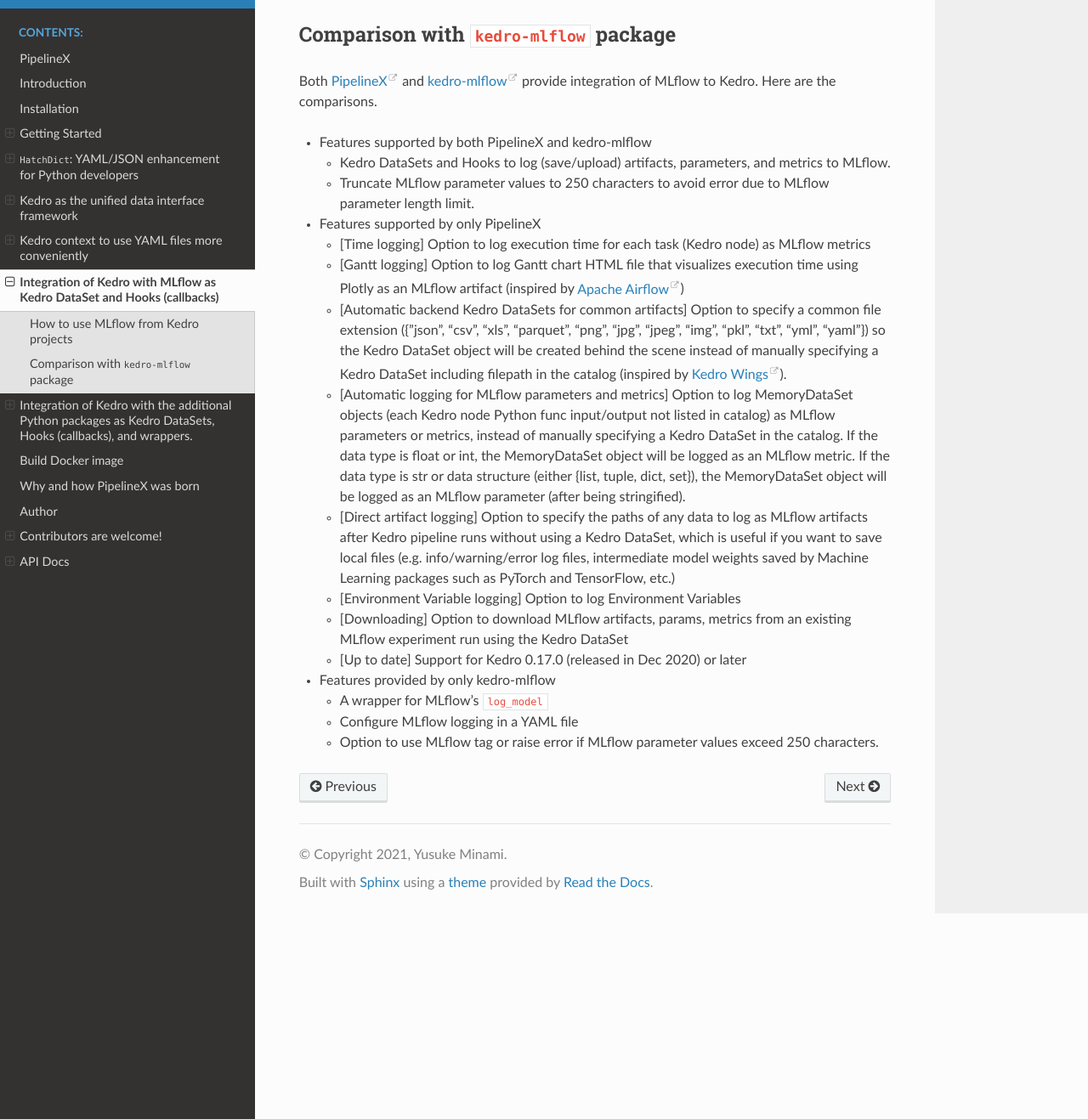
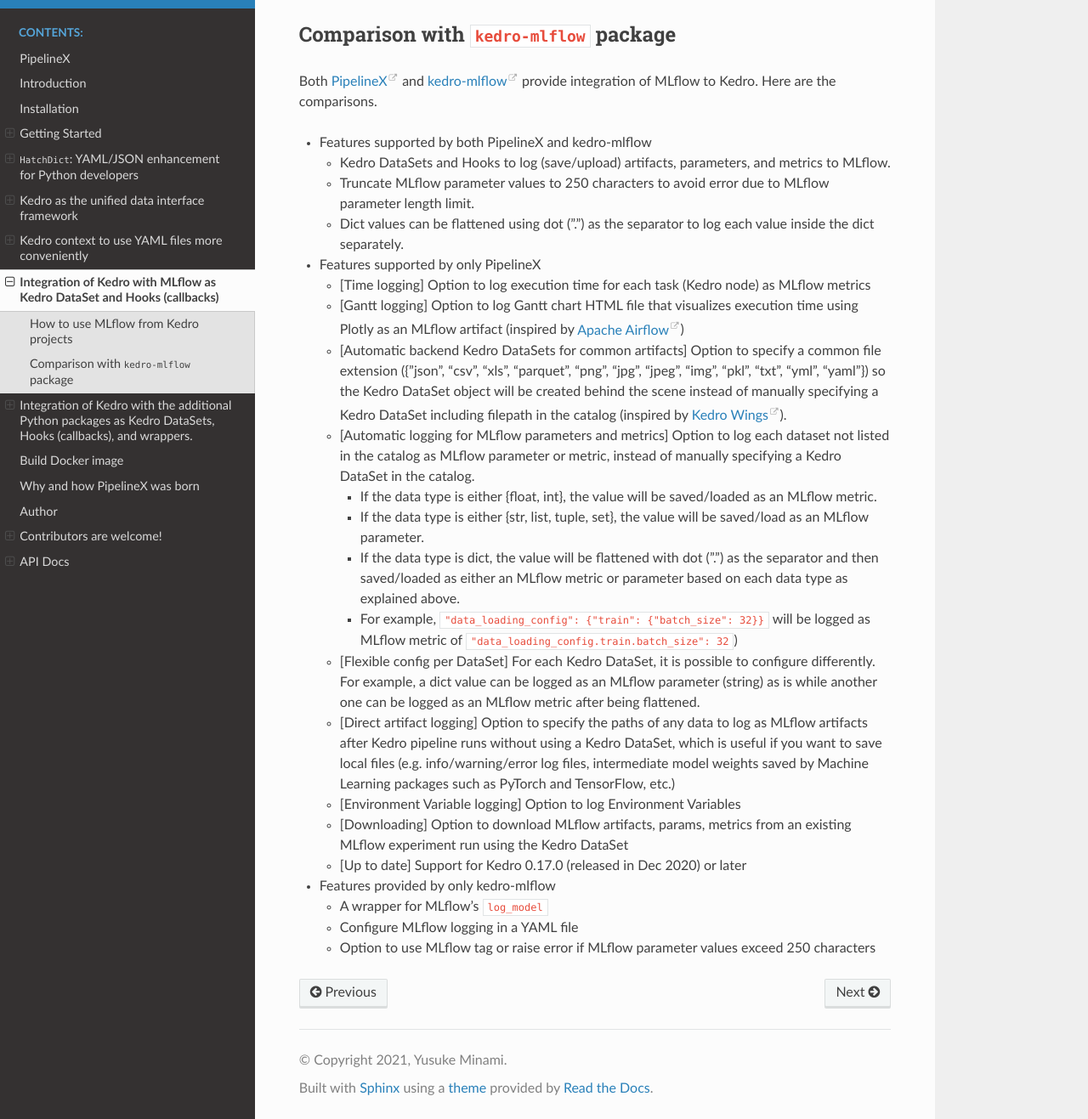
Before and after one commit to Minyus/pipelinex, a Sphinx documentation site: the page built from docs/source/contents/07.md, in a window 1280 px wide and 1400 px high, scrolled down 3249 px, cut to the strip 83-1400 px from the top of the window. Shown: the whole strip at 85% size. Built offline with Sphinx 7.4.7 and the Read the Docs theme 2.0.0, drawn with Linux system fonts in a browser that asks for light colours; the version number could not be read and is left out.

Commit message:
[Docs] Update

```diff
--- a/docs/source/contents/07.md
+++ b/docs/source/contents/07.md
@@ -135,14 +135,22 @@
 - Features supported by both PipelineX and kedro-mlflow
   - Kedro DataSets and Hooks to log (save/upload) artifacts, parameters, and metrics to MLflow.
   - Truncate MLflow parameter values to 250 characters to avoid error due to MLflow parameter length limit.
+  - Dict values can be flattened using dot (".") as the separator to log each value inside the dict separately.
 
 - Features supported by only PipelineX
   - [Time logging] Option to log execution time for each task (Kedro node) as MLflow metrics
   - [Gantt logging] Option to log Gantt chart HTML file that visualizes execution time using Plotly as an MLflow artifact (inspired by [Apache Airflow](https://airflow.apache.org/docs/apache-airflow/stable/ui.html#gantt-chart))
   - [Automatic backend Kedro DataSets for common artifacts] Option to specify a common file extension ({"json", "csv", "xls", "parquet", "png", "jpg", "jpeg", "img", "pkl", "txt", "yml", "yaml"}) so the Kedro DataSet object will be created behind the scene instead of manually specifying a Kedro DataSet including filepath in the catalog (inspired by [Kedro Wings](https://github.com/tamsanh/kedro-wings#default-datasets)).
-  - [Automatic logging for MLflow parameters and metrics] Option to log MemoryDataSet objects (each Kedro node Python func input/output not listed in catalog) as MLflow parameters or metrics, instead of manually specifying a Kedro DataSet in the catalog.
-  If the data type is float or int, the MemoryDataSet object will be logged as an MLflow metric.
-  If the data type is str or data structure (either {list, tuple, dict, set}), the MemoryDataSet object will be logged as an MLflow parameter (after being stringified).
+  - [Automatic logging for MLflow parameters and metrics] Option to log each dataset not listed in the catalog as MLflow parameter or metric, instead of manually specifying a Kedro DataSet in the catalog.
+    - If the data type is either {float, int}, the value will be saved/loaded
+    as an MLflow metric.
+    - If the data type is either {str, list, tuple, set}, the value will be
+    saved/load as an MLflow parameter.
+    - If the data type is dict, the value will be flattened with dot (".") as
+    the separator and then saved/loaded as either an MLflow metric or parameter
+    based on each data type as explained above.
+    - For example, `"data_loading_config": {"train": {"batch_size": 32}}` will be logged as MLflow metric of `"data_loading_config.train.batch_size": 32`)
+  - [Flexible config per DataSet] For each Kedro DataSet, it is possible to configure differently. For example, a dict value can be logged as an MLflow parameter (string) as is while another one can be logged as an MLflow metric after being flattened.
   - [Direct artifact logging] Option to specify the paths of any data to log as MLflow artifacts after Kedro pipeline runs without using a Kedro DataSet, which is useful if you want to save local files (e.g. info/warning/error log files, intermediate model weights saved by Machine Learning packages such as PyTorch and TensorFlow, etc.)
   - [Environment Variable logging] Option to log Environment Variables
   - [Downloading] Option to download MLflow artifacts, params, metrics from an existing MLflow experiment run using the Kedro DataSet
@@ -151,4 +159,4 @@
 - Features provided by only kedro-mlflow
   - A wrapper for MLflow's `log_model`
   - Configure MLflow logging in a YAML file
-  - Option to use MLflow tag or raise error if MLflow parameter values exceed 250 characters.
+  - Option to use MLflow tag or raise error if MLflow parameter values exceed 250 characters
```
Also changed, not shown: README.md (+12 -4 lines), 2 other files.
